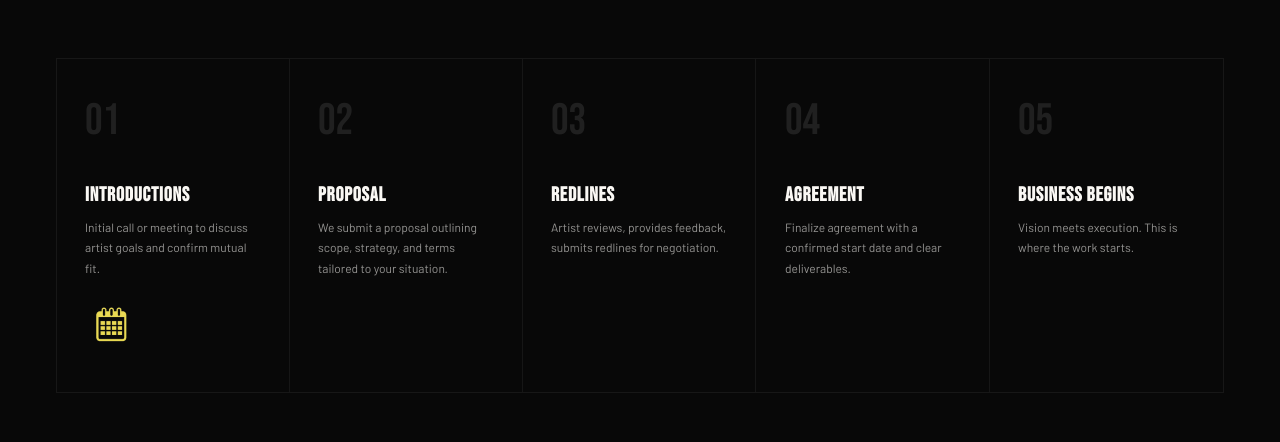
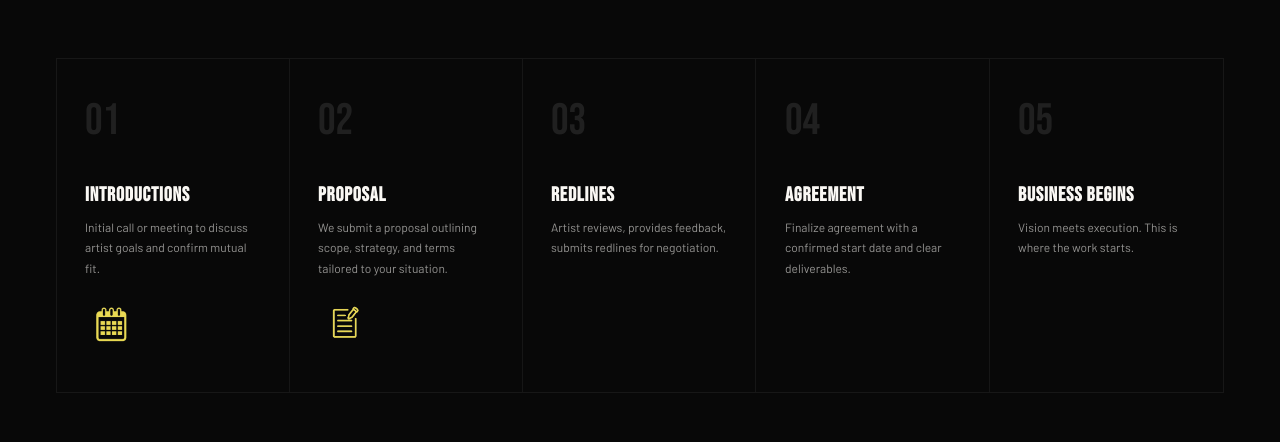
Before and after one commit to Charlesnoiuew/79uyihcoafdasf, a React (Vite) app: page / in a window 1280 px wide. Shown: the part 10805-11247 px from the top of the page. Built offline with nearby package versions, Linux system fonts and the light colour scheme.

Commit message:
Add proposal icon to step

```diff
--- a/src/components/Process.jsx
+++ b/src/components/Process.jsx
@@ -50,6 +50,9 @@ function ProcessStep({ step, index }) {
       {index === 0 && (
         <img src="/images/image-removebg-preview_(11).png" alt="Calendar" className="process-step__icon" />
       )}
+      {index === 1 && (
+        <img src="/images/image-removebg-preview_(12).png" alt="Proposal" className="process-step__icon" />
+      )}
     </div>
   )
 }
```
